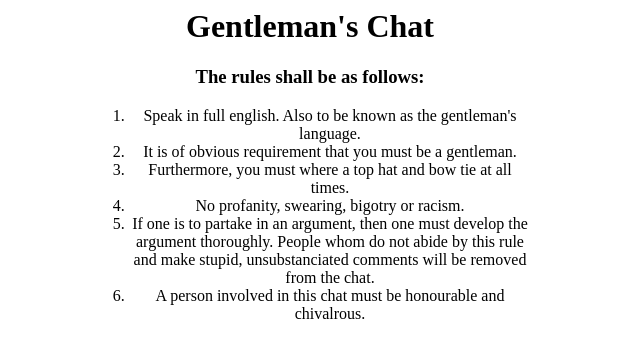
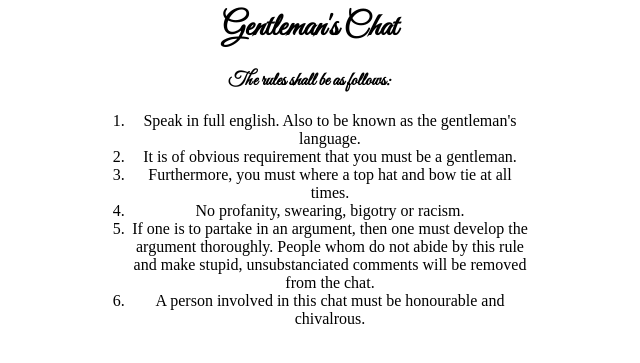
Before and after one commit to jakey1610/jakey1610.github.io, a PHP site: page / in a window 1280 px wide. Shown: the top 363 px of the page, without its empty margins (330-970 px from the left). Run offline with PHP 8.4, Linux system fonts and the light colour scheme; some libraries are stand-ins or nearby versions.

Commit message:
Update stylesheet.css

```diff
--- a/stylesheet.css
+++ b/stylesheet.css
@@ -1,7 +1,10 @@
 body{
 
 }
-#main_head #second_head{
+#main_head{
+  font-family: 'Great Vibes', cursive;
+}
+#second_head{
   font-family: 'Great Vibes', cursive;
 }
 #wrapper{
```
